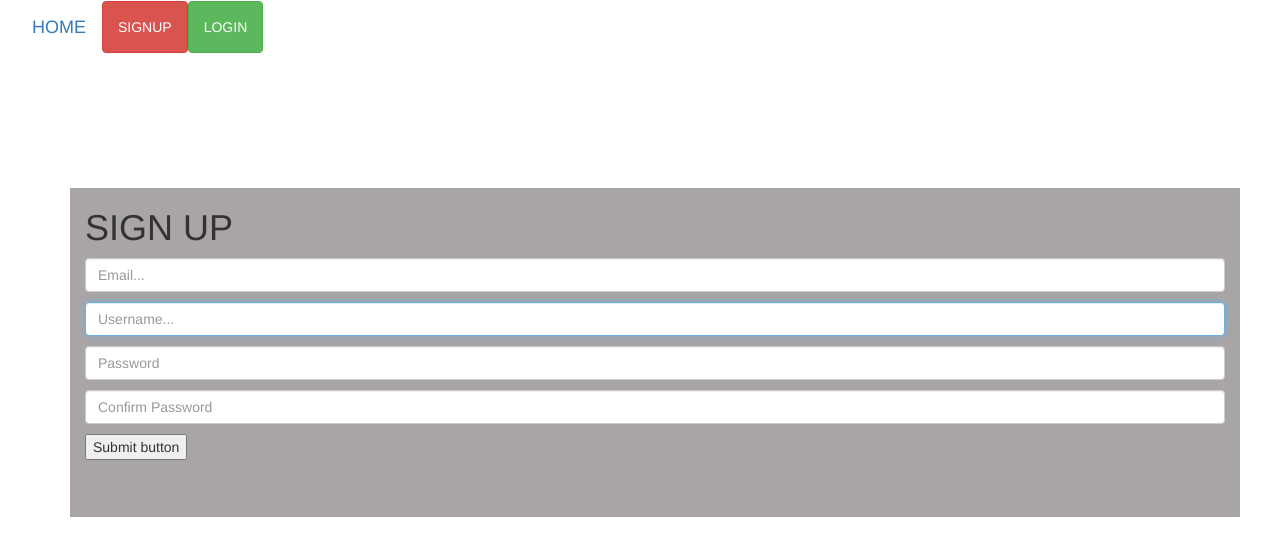
After one commit to njoroge33/blog, a Python web app: template app/templates/signup.html in a window 1280 px wide. The commit adds this page. Shown: the top 556 px of the page. Run offline with Jinja, Linux system fonts and the light colour scheme; the template is opened without the code that fills it, so the values that code supplies are empty, except form fields; form fields are guessed from the names that the template uses; some libraries are stand-ins or nearby versions.

Commit message:
create a sign up form

```diff
--- a/app/models.py
+++ /dev/null
@@ -1,2 +0,0 @@
-class User:
-    pass
--- /dev/null
+++ b/app/templates/macros.html
@@ -0,0 +1,13 @@
+{% macro displayField(fieldName, placeholderValue) %}
+<div>
+    {{fieldName(class_='form-control',placeholder=placeholderValue,**kwargs)}}
+
+    <!-- Error messages -->
+    <ul>
+        {% for error in fieldName.errors %}
+        <li>{{error}}</li>
+        {% endfor %}
+    </ul>
+
+</div>
+{%endmacro%}
--- a/app/templates/navbar.html
+++ b/app/templates/navbar.html
@@ -1,14 +1,14 @@
 <nav class="navbar navbar-expand-sm bg-dark navbar-dark">
-    <a class="  btn btn-secondary navbar-brand" href="#">HOME</a>
+    <a class="  btn btn-secondary navbar-brand" href="/">HOME</a>
 
     <div class="collapse navbar-collapse" id="navbarNav">
         <ul class="nav navbar-nav ml-auto">
             <li class="nav-item">
-                <a class="btn btn-danger" href="#">SIGNUP</a>
+                <a class="btn btn-danger" href="/signup">SIGNUP</a>
             </li>
 
             <li class="nav-item">
-                <a class="btn btn-success" href="#">LOGIN</a>
+                <a class="btn btn-success" href="login">LOGIN</a>
             </li>
         </ul>
 </nav>
--- /dev/null
+++ b/app/templates/signup.html
@@ -0,0 +1,27 @@
+{%extends 'base.html'%}
+{% import 'macros.html' as macro%}
+
+{%block title%}
+SIGNUP
+{%endblock%}
+
+{%block content%}
+<body class="container-fluid bg-secondary">
+<form action="{{url_for('main.signup')}}" , method="POST" class="container">
+    <div class="container" style="background-color:rgb(170, 165, 165);margin-top:10%;padding-bottom: 5%;">
+        <h1>SIGN UP</h1>
+
+        {{macro.displayField(form.email, 'Email...')}}
+        {{macro.displayField(form.username, 'Username...', autocomplete='off', autofocus=true)}}
+        {{macro.displayField(form.password, 'Password')}}
+        {{macro.displayField(form.confirm_pswd, 'Confirm Password')}}
+
+        <div>
+            {{form.submit_button}}
+        </div>
+
+        {{form.csrf_token}}
+    </div>
+</form>
+</body>
+{%endblock%}
--- a/config.py
+++ b/config.py
@@ -1,5 +1,7 @@
+import os
+
 class Config:
-    pass
+    SECRET_KEY=os.environ.get('SECRET_KEY')
 
 class ProdConfig(Config):
     pass
```
Also changed, not shown: app/main/forms.py (+11 -0 lines), app/main/views.py (+8 -1 lines), app/views.py (deleted), 1 other file.
